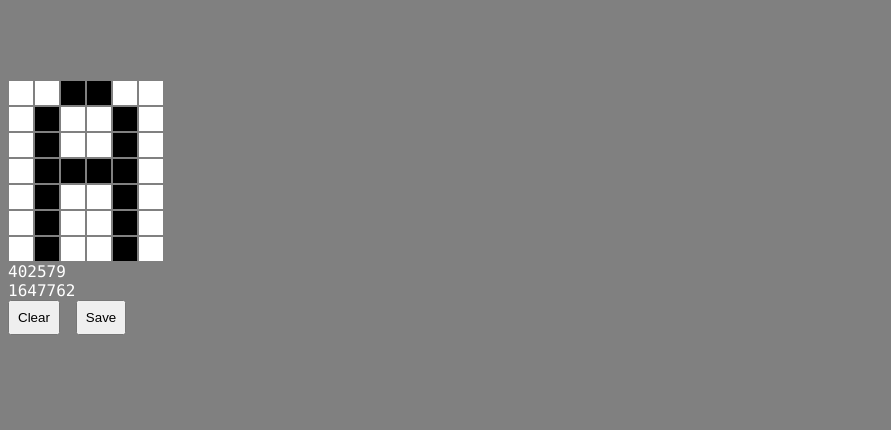
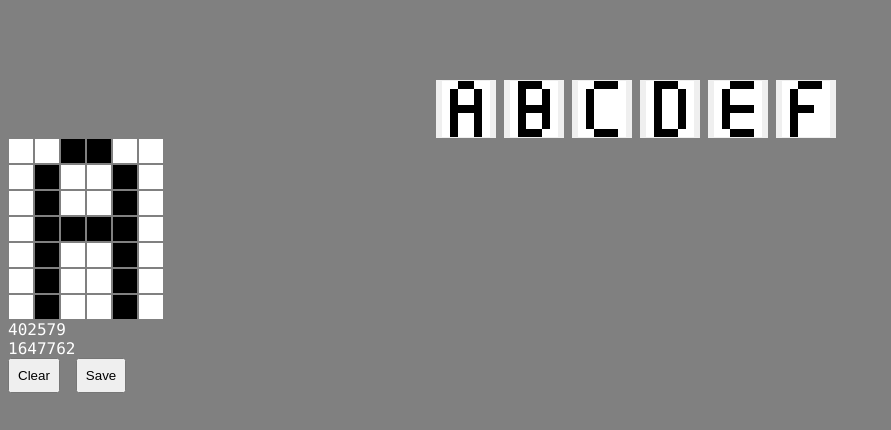
Before and after one commit to ggpera/merkeditor, a React (Vite) app: page / in a window 1280 px wide. Shown: the top 430 px of the page, without its empty margins (0-891 px from the left). Built offline with nearby package versions, Linux system fonts and the light colour scheme.

Commit message:
Implement function for setting the character to be edited + add CharacterSet component

```diff
--- a/src/App.jsx
+++ b/src/App.jsx
@@ -1,10 +1,22 @@
+import './App.css';
+import { useState } from 'react';
 import Grid from './components/Grid';
-import './App.css';
+import CharacterSet from './components/CharacterSet';
+import characters from './characters.json';
 
 const App = () => {
+  const [character, setCharacter] = useState(characters.set[0].binaryArray);
+
+  const setEditCharacter = (char) => {
+    setCharacter(char.binaryArray);
+  };
+  console.log(character);
   return (
     <div className='App'>
-      <Grid />
+      <div className='character-set'>
+        <CharacterSet characters={characters.set} setEditCharacter={setEditCharacter} />
+      </div>
+      <Grid key={character} character={character} />
     </div>
   );
 };
```
